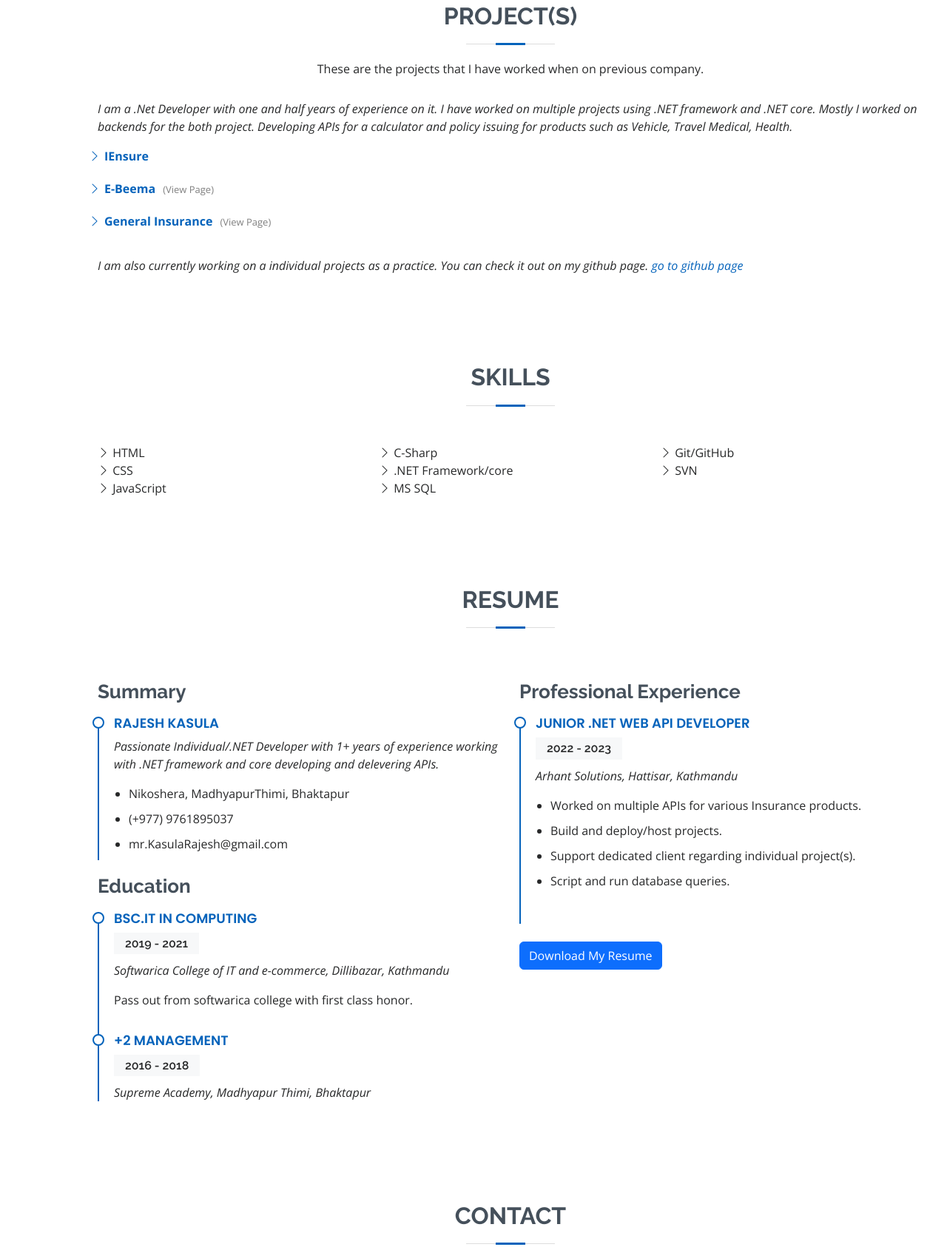
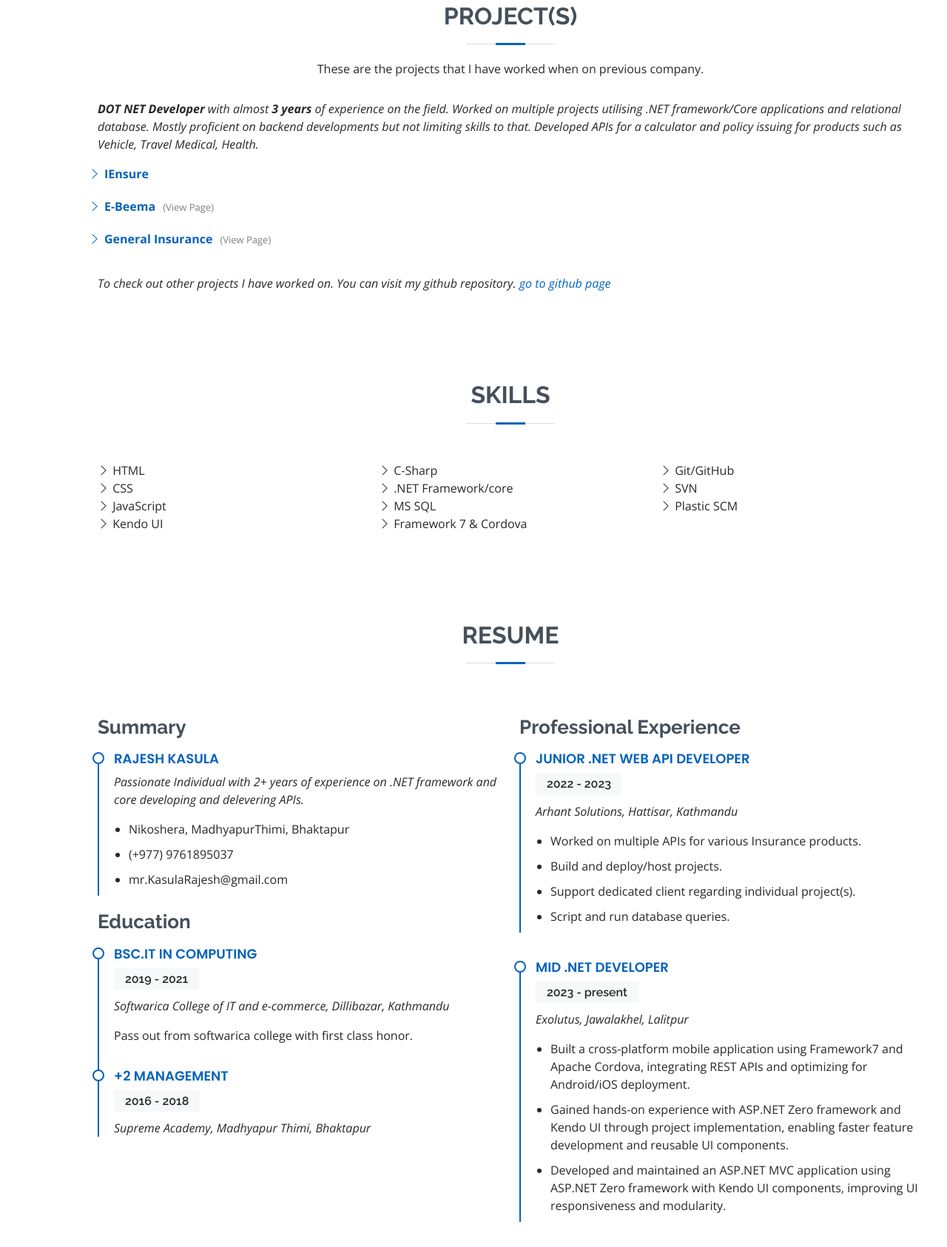
Before and after one commit to Kasula00/Portfolio, a plain HTML site: page index.html in a window 1280 px wide. Shown: the part 857-2543 px from the top of the page at 74% size. Drawn offline with nearby package versions, Linux system fonts and the light colour scheme.

Commit message:
index.cshtml changes
resume/experience updated

```diff
--- a/index.html
+++ b/index.html
@@ -37,9 +37,9 @@
             <ul>
                 <li><a href="#hero" class="nav-link scrollto active"><i class="bx bx-home"></i> <span>Home</span></a>
                 </li>
-                <li><a href="#about" class="nav-link scrollto"><i class="bx bx-user"></i> <span>Project(s)</span></a>
+                <li><a href="#about" class="nav-link scrollto"><i class="bx bx-file-blank"></i> <span>Project(s)</span></a>
                 </li>
-                <li><a href="#resume" class="nav-link scrollto"><i class="bx bx-file-blank"></i> <span>Resume</span></a>
+                <li><a href="#resume" class="nav-link scrollto"><i class="bx bx-user"></i> <span>Resume</span></a>
                 </li>
                 <li><a href="#contact" class="nav-link scrollto"><i class="bx bx-envelope"></i> <span>Contact</span></a>
                 </li>
@@ -76,9 +76,9 @@
                 <div class="row">
                     <div class="col-lg-12 pt-4 pt-lg-0 content">
                         <p class="fst-italic">
-                            I am a .Net Developer with one and half years of experience on it. I have worked on multiple
-                            projects using .NET framework and .NET core.
-                            Mostly I worked on backends for the both project. Developing APIs for a calculator and
+                            <b>DOT NET Developer</b> with almost <b>3 years</b> of experience on the field. Worked on multiple
+                            projects utilising .NET framework/Core applications and relational database.
+                            Mostly proficient on backend developments but not limiting skills to that. Developed APIs for a calculator and
                             policy issuing for products such as Vehicle, Travel Medical, Health.
                         </p>
                         <div class="row">
@@ -124,7 +124,7 @@
                             </ul>
                         </div>
                         <p class="fst-italic">
-                            I am also currently working on a individual projects as a practice. You can check it out on my github page.
+                            To check out other projects I have worked on. You can visit my github repository.
                             <span><a href="https://github.com/Kasula00?tab=repositories" target="_blank">go to github page</a></span>
                         </p>
                     </div>
@@ -153,6 +153,9 @@
                             <span class="skill">JavaScript</span>
                         </div>
 
+                        <div class="bi bi-chevron-right">
+                            <span class="skill">Kendo UI</span>
+                        </div>
                     </div>
 
                     <div class="col-lg-4">
@@ -169,6 +172,9 @@
                             <span class="skill">MS SQL</span>
                         </div>
 
+                        <div class="bi bi-chevron-right">
+                            <span class="skill">Framework 7 & Cordova</span>
+                        </div>
                     </div>
 
                     <div class="col-lg-4">
@@ -181,6 +187,9 @@
                             <span class="skill">SVN</span>
                         </div>
 
+                        <div class="bi bi-chevron-right">
+                            <span class="skill">Plastic SCM</span>
+                        </div>
                     </div>
 
                 </div>
@@ -200,7 +209,7 @@
                         <h3 class="resume-title">Summary</h3>
                         <div class="resume-item pb-0">
                             <h4>Rajesh Kasula</h4>
-                            <p><em>Passionate Individual/.NET Developer with 1+ years of experience working with .NET
+                            <p><em>Passionate Individual with 2+ years of experience on .NET
                                     framework and core developing and delevering APIs.</em></p>
                             <ul>
                                 <li>Nikoshera, MadhyapurThimi, Bhaktapur</li>
@@ -224,7 +233,7 @@
                     </div>
                     <div class="col-lg-6">
                         <h3 class="resume-title">Professional Experience</h3>
-                        <div class="resume-item">
+                        <div class="resume-item pb-0">
                             <h4>Junior .Net Web API developer</h4>
                             <h5>2022 - 2023</h5>
                             <p><em>Arhant Solutions, Hattisar, Kathmandu </em></p>
@@ -233,6 +242,17 @@
                                 <li>Build and deploy/host projects. </li>
                                 <li>Support dedicated client regarding individual project(s).</li>
                                 <li>Script and run database queries.</li>
+                            </ul>
+                        </div>
+                        <br />
+                        <div class="resume-item pb-0">
+                            <h4>Mid .Net developer</h4>
+                            <h5>2023 - present</h5>
+                            <p><em>Exolutus, Jawalakhel, Lalitpur </em></p>
+                            <ul>
+                                <li>Built a cross-platform mobile application using Framework7 and Apache Cordova, integrating REST APIs and optimizing for Android/iOS deployment.</li>
+                                <li>Gained hands-on experience with ASP.NET Zero framework and Kendo UI through project implementation, enabling faster feature development and reusable UI components.</li>
+                                <li>Developed and maintained an ASP.NET MVC application using ASP.NET Zero framework with Kendo UI components, improving UI responsiveness and modularity.</li>
                             </ul>
                         </div>
                         <br />
@@ -291,6 +311,8 @@
                 <!-- <a href="https://twitter.com/Lakhey43135664" target="_blank" class="twitter"><i class="bx bxl-twitter"></i></a> -->
                 <a href="https://www.facebook.com/razzesh.kasula.3/" target="_blank" class="facebook"><i
                         class="bx bxl-facebook"></i></a>
+                <a href="https://www.instagram.com/rajesh_h103/" target="_blank" class="instagram"><i
+                    class="bx bxl-instagram"></i></a>
                 <a href="https://www.linkedin.com/in/rajesh-kasula-117a1019a/" target="_blank" class="linkedin"><i
                         class="bx bxl-linkedin"></i></a>
             </div>
```
